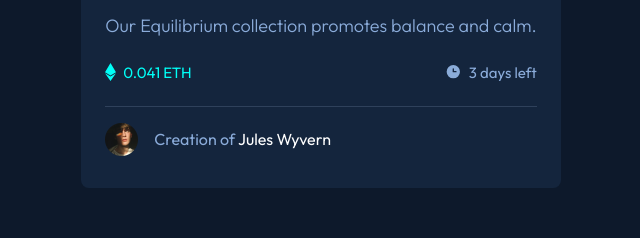
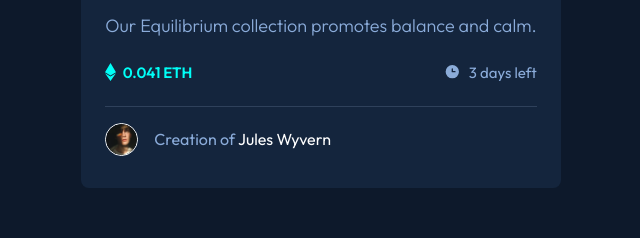
Before and after one commit to nurme-ave/frontend-mentor-nft-preview-card-component, a plain HTML site: page index.html in a window 1280 px wide. Shown: the part 497-735 px from the top of the page, 319-959 px from the left. Drawn offline with Linux system fonts and the light colour scheme.

Commit message:
fix: card-footer-image-author

```diff
--- a/index.html
+++ b/index.html
@@ -39,7 +39,7 @@
       </div>
 
       <div class="card-footer">
-        <img src="images/image-avatar.png" alt="Picture of Jules Wyvern" height="33">
+        <img src="images/image-avatar.png" alt="Picture of Jules Wyvern" height="33" class="card-footer-image-author">
         <div class="card-footer-text">Creation of <span class="card-footer-author">Jules Wyvern</span></div>
       </div>
 
--- a/style.css
+++ b/style.css
@@ -89,16 +89,15 @@ body {
   display: flex;
 }
 
-.svg-eth-icon-text, .svg-clock-icon-text {
-  padding-left: 7px;
-  font-weight: 400;
-}
-
 .svg-eth-icon-text {
+  padding-left: 6.48px;
+  font-weight: 600;
   color: var(--primary-cyan);
 }
 
 .svg-clock-icon-text {
+  padding-left: 7.7px;
+  font-weight: 400;
   color: var(--primary-soft-blue);
 }
 
@@ -107,6 +106,11 @@ body {
   justify-content: flex-start;
   align-items: center;
   padding: 16px 0 8px;
+}
+
+.card-footer-image-author {
+  border: 1px solid #fff;
+  border-radius: 50%;
 }
 
 .card-footer-text {
```
